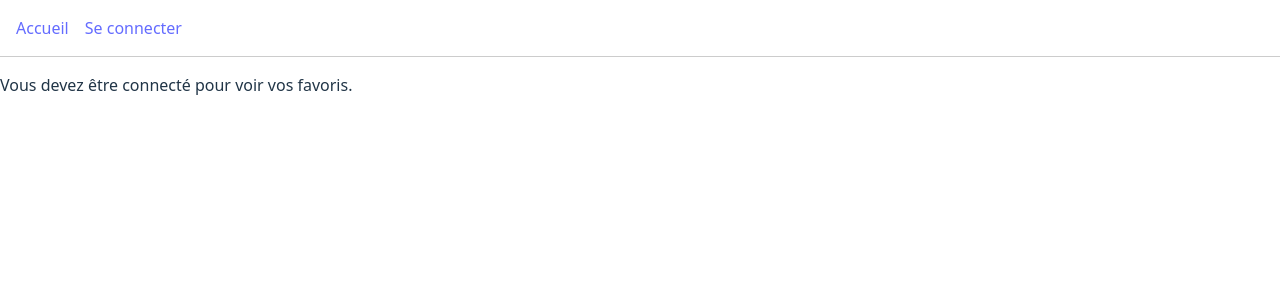
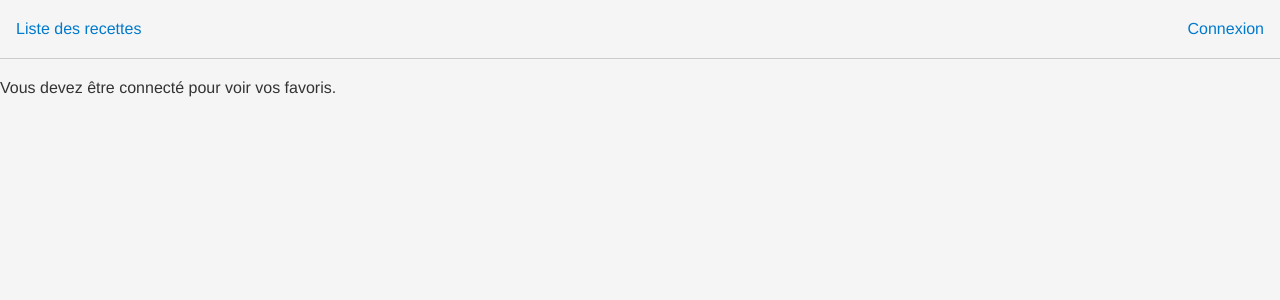
Before and after one commit to DamsOuz/GourmetRepo, a React (Vite) app in the folder gourmet-recipes-app/: page /fav in a window 1280 px wide. Shown: the top 300 px of the page. Built offline with nearby package versions, Linux system fonts and the light colour scheme.

Commit message:
mise à jour format

```diff
--- a/gourmet-recipes-app/src/App.css
+++ b/gourmet-recipes-app/src/App.css
@@ -1,71 +1,61 @@
+/* App.css */
 :root {
-  font-family: system-ui, Avenir, Helvetica, Arial, sans-serif;
-  line-height: 1.5;
-  font-weight: 400;
+  /* Couleurs et thèmes */
+  --primary-color: #1a1a1a;
+  --secondary-color: #007acc;
+  --accent-color: #ff5a5f;
+  --background-color: #f5f5f5;
+  --text-color: #333;
 
-  color-scheme: light dark;
-  color: rgba(255, 255, 255, 0.87);
-  background-color: #242424;
+  /* Espacements et dimensions */
+  --padding: 16px;
+  --border-radius: 8px;
+  --shadow: 0 2px 8px rgba(0, 0, 0, 0.1);
 
-  font-synthesis: none;
-  text-rendering: optimizeLegibility;
-  -webkit-font-smoothing: antialiased;
-  -moz-osx-font-smoothing: grayscale;
+  /* Typographie */
+  --font-family-base: 'Helvetica Neue', Helvetica, Arial, sans-serif;
 }
 
+* {
+  box-sizing: border-box;
+}
+
+body {
+  font-family: var(--font-family-base);
+  color: var(--text-color);
+  background-color: var(--background-color);
+  margin: 0;
+  padding: 0;
+  line-height: 1.6;
+}
+
+/* Liens et boutons globaux */
 a {
-  font-weight: 500;
-  color: #646cff;
-  text-decoration: inherit;
+  text-decoration: none;
+  color: var(--secondary-color);
 }
 
 a:hover {
-  color: #535bf2;
-}
-
-body {
-  margin: 0;
-  min-width: 320px;
-  min-height: 100vh;
-}
-
-h1 {
-  font-size: 3.2em;
-  line-height: 1.1;
+  text-decoration: underline;
 }
 
 button {
-  border-radius: 8px;
-  border: 1px solid transparent;
+  font-family: inherit;
   padding: 0.6em 1.2em;
-  font-size: 1em;
-  font-weight: 500;
-  font-family: inherit;
-  background-color: #1a1a1a;
+  border: none;
+  border-radius: var(--border-radius);
+  background-color: var(--secondary-color);
+  color: #fff;
   cursor: pointer;
-  transition: border-color 0.25s;
+  transition: background-color 0.3s;
 }
 
 button:hover {
-  border-color: #646cff;
+  background-color: var(--accent-color);
 }
 
-button:focus,
-button:focus-visible {
-  outline: 4px auto -webkit-focus-ring-color;
+/* Ajout d'une transition globale sur les éléments interactifs */
+button,
+.recipe-card {
+  transition: all 0.3s ease;
 }
-
-@media (prefers-color-scheme: light) {
-  :root {
-    color: #213547;
-    background-color: #ffffff;
-  }
-
-  a:hover {
-    color: #747bff;
-  }
-
-  button {
-    background-color: #f9f9f9;
-  }
-}
--- a/gourmet-recipes-app/src/components/Header.jsx
+++ b/gourmet-recipes-app/src/components/Header.jsx
@@ -1,28 +1,49 @@
 import React, { useContext } from 'react';
-import { Link } from 'react-router-dom';
+import { Link, useLocation } from 'react-router-dom';
 import { AuthContext } from '../context/AuthContext';
 
 function Header() {
   const { token, user, logout } = useContext(AuthContext);
+  const location = useLocation();
+
+  // Détermine quel lien afficher à gauche en fonction de la route actuelle
+  let leftLink = null;
+  if (location.pathname === '/fav') {
+    // Sur la page Favoris, afficher uniquement le bouton Accueil
+    leftLink = <Link to="/">Liste des recettes</Link>;
+  } else if (location.pathname === '/') {
+    // Sur la page Accueil, afficher uniquement le bouton Favoris
+    leftLink = <Link to="/fav">Favoris</Link>;
+  } else {
+    leftLink = <Link to="/">Liste des recettes</Link>;
+  }
 
   return (
-    <header style={{ borderBottom: '1px solid #ccc', marginBottom: '1rem', padding: '1rem' }}>
-      <nav style={{ display: 'flex', gap: '1rem' }}>
-        <Link to="/">Accueil</Link>
-        {token && <Link to="/fav">Mes Favoris</Link>}
-        {!token && <Link to="/login">Se connecter</Link>}
+    <header
+      style={{
+        borderBottom: '1px solid #ccc',
+        marginBottom: '1rem',
+        padding: '1rem',
+        display: 'flex',
+        justifyContent: 'space-between',
+        alignItems: 'center'
+      }}
+    >
+      {/* Partie gauche : lien selon la route */}
+      <div>{leftLink}</div>
+
+      {/* Partie droite : bouton de connexion/déconnexion */}
+      <div style={{ display: 'flex', gap: '1rem', alignItems: 'center' }}>
+        {!token && <Link to="/login">Connexion</Link>}
         {token && (
-          <button onClick={logout}>
-            Se déconnecter
-          </button>
+          <>
+            <span>
+              Connecté en tant que <strong>{user ? user.username : 'inconnu'}</strong>
+            </span>
+            <button onClick={logout}>Déconnexion</button>
+          </>
         )}
-      </nav>
-
-      {token && user && (
-        <p style={{ marginTop: '0.5rem' }}>
-          Connecté en tant que <strong>{user.username || "inconnu"}</strong>
-        </p>
-      )}
+      </div>
     </header>
   );
 }
--- a/gourmet-recipes-app/src/components/Spinner.css
+++ b/gourmet-recipes-app/src/components/Spinner.css
@@ -1,15 +1,16 @@
+/* Spinner.css */
 .spinner-container {
     display: flex;
     justify-content: center;
     align-items: center;
-    height: 100vh;
+    min-height: 50vh;
 }
 
 .spinner {
     width: 40px;
     height: 40px;
     border: 4px solid #ccc;
-    border-top-color: #1a1a1a;
+    border-top-color: var(--secondary-color);
     border-radius: 50%;
     animation: spin 1s linear infinite;
 }
--- a/gourmet-recipes-app/src/pages/Home.css
+++ b/gourmet-recipes-app/src/pages/Home.css
@@ -1,65 +1,41 @@
 /* Home.css */
-
-/* Variables de base */
-:root {
-    --primary-color: #007acc;
-    --secondary-color: #1a1a1a;
-    --background-color: #f5f5f5;
-    --white: #ffffff;
-    --padding: 16px;
-    --border-radius: 8px;
-    --shadow: 0 2px 8px rgba(0, 0, 0, 0.1);
-    --transition-duration: 0.3s;
+.home-container {
+    padding: var(--padding);
+    background-color: var(--background-color);
+    min-height: 100vh;
 }
 
-/* Container principal de la page Home */
-.home-container {
-    width: 100%;
-    min-height: 100vh;
-    /* occupe toute la hauteur de l'écran */
-    padding: var(--padding);
-    background-color: var(--background-color);
-    box-sizing: border-box;
-}
-
-/* En-tête de la page */
 .home-header {
     text-align: center;
     margin-bottom: var(--padding);
 }
 
-/* Grille réactive pour les cartes de recettes */
 .recipes-grid {
     display: grid;
-    grid-template-columns: repeat(auto-fit, minmax(250px, 1fr));
+    grid-template-columns: repeat(auto-fill, minmax(250px, 1fr));
     gap: var(--padding);
 }
 
-/* Carte de recette */
 .recipe-card {
-    display: flex;
-    flex-direction: column;
-    background-color: var(--white);
+    background-color: #fff;
     border-radius: var(--border-radius);
+    box-shadow: var(--shadow);
     overflow: hidden;
     text-decoration: none;
     color: inherit;
-    box-shadow: var(--shadow);
-    transition: transform var(--transition-duration);
 }
 
 .recipe-card:hover {
     transform: translateY(-5px);
+    box-shadow: 0 4px 16px rgba(0, 0, 0, 0.2);
 }
 
-/* Image de la recette */
 .recipe-card img {
     width: 100%;
     height: 160px;
     object-fit: cover;
 }
 
-/* Infos de la recette */
 .recipe-info {
     padding: var(--padding);
     text-align: center;
@@ -67,5 +43,6 @@
 
 .recipe-info h2 {
     margin: 0;
-    font-size: 1.2rem;
+    font-size: 1.2em;
+    color: var(--primary-color);
 }
--- a/gourmet-recipes-app/src/pages/Recipe.css
+++ b/gourmet-recipes-app/src/pages/Recipe.css
@@ -1,82 +1,109 @@
+/* Recipe.css */
+
+/* Conteneur global en pleine largeur */
 .recipe-container {
+    width: 100%;
+    /* Occupe toute la largeur de l'écran */
+    padding: var(--padding);
+    background-color: #fff;
+    box-shadow: var(--shadow);
+    border-radius: var(--border-radius);
     display: flex;
-    gap: 2rem;
-    padding: 1rem;
+    gap: var(--padding);
+    flex-wrap: nowrap;
+    /* Force deux colonnes côte à côte */
+    /* Vous pouvez ajouter un padding horizontal ou une marge interne si besoin */
 }
 
+/* Contenu principal */
 .recipe-main {
     flex: 2;
 }
 
+/* Sidebar toujours visible à droite */
 .recipe-sidebar {
     flex: 1;
-    border-left: 1px solid #ccc;
-    padding-left: 1rem;
+    max-width: 300px;
+    /* Vous pouvez ajuster cette valeur */
+    border-left: 1px solid #ddd;
+    padding-left: var(--padding);
+    overflow-y: auto;
+    /* Défilement vertical si nécessaire */
+    max-height: 80vh;
+    /* Limite la hauteur pour le défilement */
 }
 
+/* Header de la recette */
 .recipe-header {
     display: flex;
     justify-content: space-between;
     align-items: center;
+    margin-bottom: var(--padding);
 }
 
-.recipe-rating {
-    font-size: 1.2rem;
-    color: #ffcc00;
+.recipe-header h1 {
+    margin: 0;
+    font-size: 2em;
+    color: var(--primary-color);
 }
 
-.recipe-likes {
-    margin-left: 1rem;
-    color: #666;
+/* Bouton favoris */
+.favorite-btn {
+    background: none;
+    border: none;
+    cursor: pointer;
+    transition: transform 0.2s;
 }
 
+.favorite-btn:hover {
+    transform: scale(1.1);
+}
+
+/* Image principale de la recette */
 .recipe-image {
     width: 100%;
     max-height: 400px;
     object-fit: cover;
-    border-radius: 8px;
-    margin: 1rem 0;
+    border-radius: var(--border-radius);
+    margin: var(--padding) 0;
 }
 
+/* Informations de la recette */
 .recipe-meta p {
-    margin: 0.5rem 0;
+    margin: 0.5em 0;
 }
 
-.recipe-description {
-    margin-top: 1rem;
-}
-
-.favorite-btn {
-    margin-top: 1rem;
-    padding: 0.6rem 1.2rem;
-    background-color: #ff5a5f;
-    color: white;
-    border: none;
-    border-radius: 4px;
-    cursor: pointer;
-}
-
-.favorite-btn:hover {
-    background-color: #ff787d;
-}
-
-.recipe-sidebar h3 {
-    margin-top: 0;
-}
-
+/* Mise en forme des images liées pour la sidebar */
 .related-recipe {
-    margin-bottom: 1rem;
-}
-
-.related-recipe-image {
-    width: 100%;
-    height: 80px;
-    object-fit: cover;
-    border-radius: 4px;
-    margin-bottom: 0.3rem;
+    margin-bottom: var(--padding);
 }
 
 .related-recipe a {
     text-decoration: none;
     color: inherit;
 }
+
+.related-recipe-image,
+.related-recipe img {
+    width: 100%;
+    height: 150px;
+    /* Format carré, ajustable selon vos besoins */
+    object-fit: cover;
+    border-radius: 4px;
+    margin-bottom: 0.3rem;
+}
+
+/* Responsive design */
+@media (max-width: 768px) {
+    .recipe-container {
+        flex-direction: column;
+    }
+
+    .recipe-sidebar {
+        max-width: 100%;
+        border-left: none;
+        padding-left: 0;
+        margin-top: var(--padding);
+        max-height: none;
+    }
+}
```
Also changed, not shown: gourmet-recipes-app/src/pages/Recipe.jsx (+17 -41 lines).
